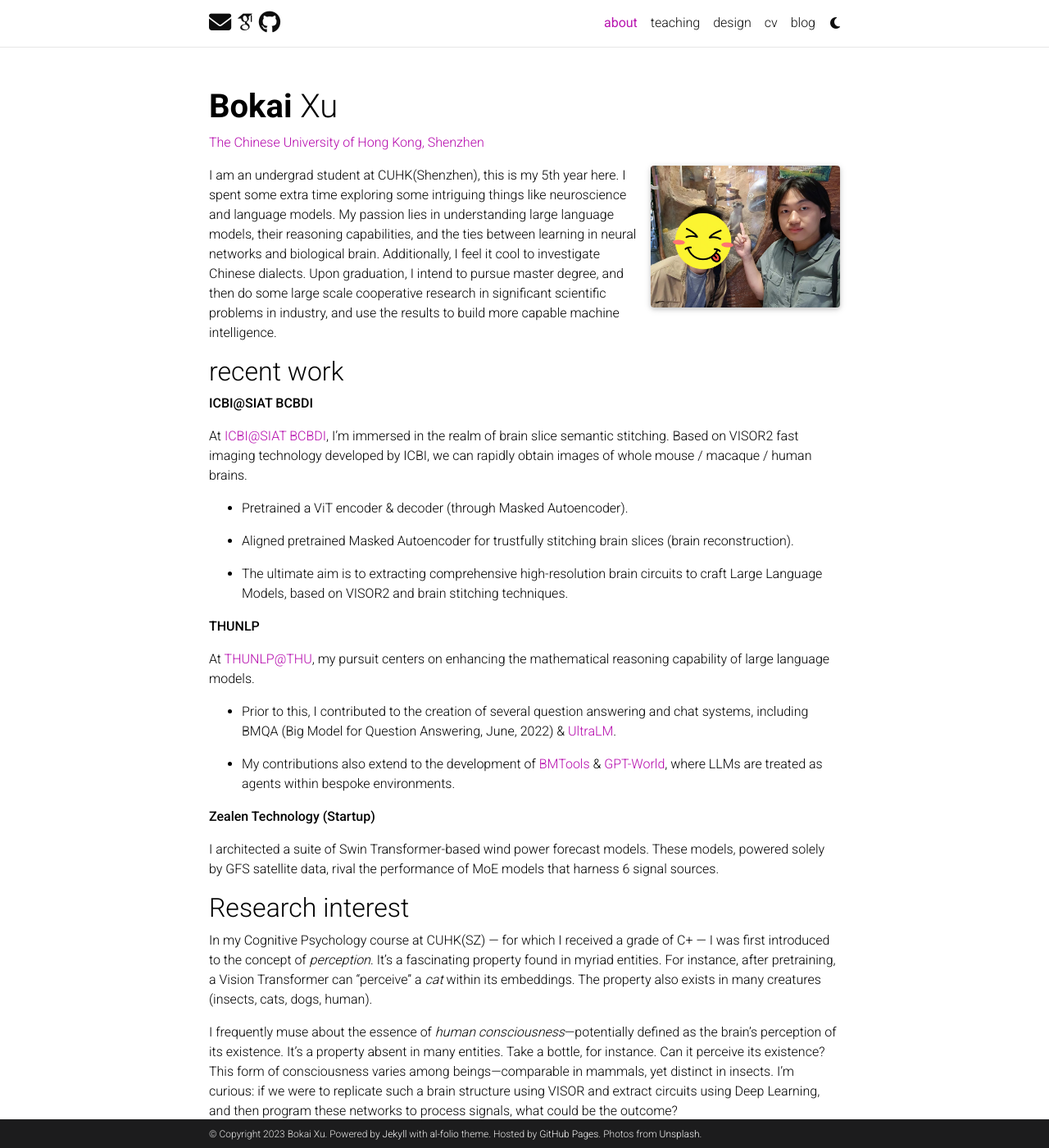
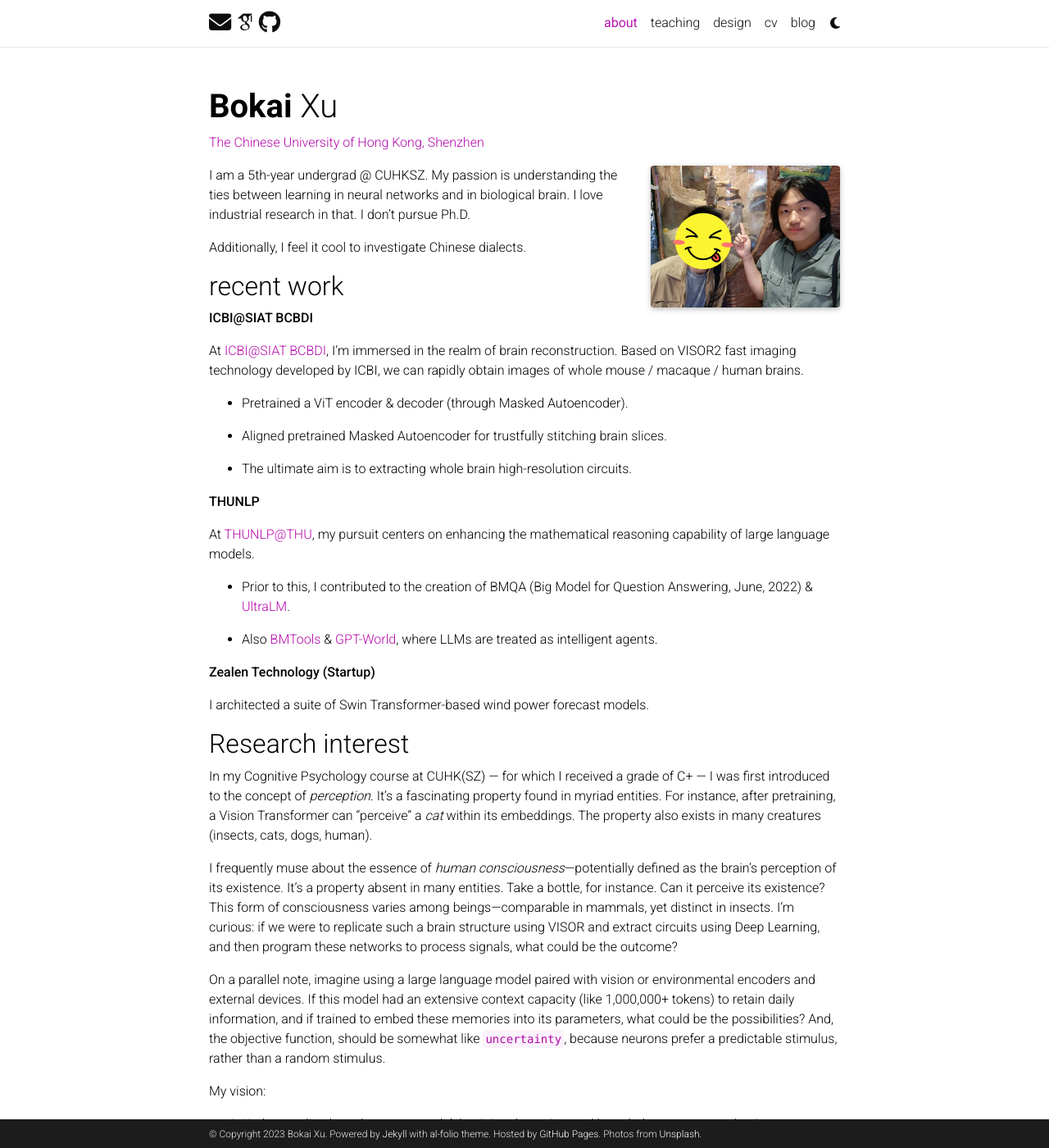
Before and after one commit to bokesyo/bokesyo.github.io, a Jekyll site: the page built from _pages/about.md, in a window 1280 px wide and 1400 px high. Shown: the whole window at 82% size. Built offline with Jekyll 4.4.1, drawn with Linux system fonts in a browser that asks for light colours; full-size pictures stand in for the smaller copies a plugin makes; some web fonts are replaced; comment, search, counter and statistics services are not loaded; a style sheet for code colours, icons or effects is not loaded; some of the changed text lies outside the part shown.

Commit message:
update about

```diff
--- a/_pages/about.md
+++ b/_pages/about.md
@@ -15,33 +15,35 @@
 social: true  # includes social icons at the bottom of the page
 ---
 
-I am an undergrad student at CUHK(Shenzhen), this is my 5th year here. I spent some extra time exploring some intriguing things like neuroscience and language models. My passion lies in understanding large language models, their reasoning capabilities, and the ties between learning in neural networks and biological brain. Additionally, I feel it cool to investigate Chinese dialects. Upon graduation, I intend to pursue master degree, and then do some large scale cooperative research in significant scientific problems in industry, and use the results to build more capable machine intelligence.
+I am a 5th-year undergrad @ CUHKSZ. My passion is understanding the ties between learning in neural networks and in biological brain. I love industrial research in that. I don't pursue Ph.D.
+
+Additionally, I feel it cool to investigate Chinese dialects.
 
 ## recent work
 
 **ICBI@SIAT BCBDI**
 
-At [ICBI@SIAT BCBDI](http://bcbdi.siat.ac.cn/), I'm immersed in the realm of brain slice semantic stitching. Based on VISOR2 fast imaging technology developed by ICBI, we can rapidly obtain images of whole mouse / macaque / human brains.
+At [ICBI@SIAT BCBDI](http://bcbdi.siat.ac.cn/), I'm immersed in the realm of brain reconstruction. Based on VISOR2 fast imaging technology developed by ICBI, we can rapidly obtain images of whole mouse / macaque / human brains.
 
 - Pretrained a ViT encoder & decoder (through Masked Autoencoder).
 
-- Aligned pretrained Masked Autoencoder for trustfully stitching brain slices (brain reconstruction).
+- Aligned pretrained Masked Autoencoder for trustfully stitching brain slices.
 
-- The ultimate aim is to extracting comprehensive high-resolution brain circuits to craft Large Language Models, based on VISOR2 and brain stitching techniques.
+- The ultimate aim is to extracting whole brain high-resolution circuits.
 
 
 **THUNLP**
 
 At [THUNLP@THU](https://nlp.csai.tsinghua.edu.cn/), my pursuit centers on enhancing the mathematical reasoning capability of large language models.
 
-- Prior to this, I contributed to the creation of several question answering and chat systems, including BMQA (Big Model for Question Answering, June, 2022) & [UltraLM](https://github.com/thunlp/UltraChat).
+- Prior to this, I contributed to the creation of BMQA (Big Model for Question Answering, June, 2022) & [UltraLM](https://github.com/thunlp/UltraChat).
 
-- My contributions also extend to the development of [BMTools](https://github.com/OpenBMB/BMTools) & [GPT-World](https://github.com/ShengdingHu/GPT-World), where LLMs are treated as agents within bespoke environments.
+- Also [BMTools](https://github.com/OpenBMB/BMTools) & [GPT-World](https://github.com/ShengdingHu/GPT-World), where LLMs are treated as intelligent agents.
 
 
 **Zealen Technology (Startup)**
 
-I architected a suite of Swin Transformer-based wind power forecast models. These models, powered solely by GFS satellite data, rival the performance of MoE models that harness 6 signal sources.
+I architected a suite of Swin Transformer-based wind power forecast models.
 
 
 ## Research interest
@@ -52,10 +54,8 @@
 
 On a parallel note, imagine using a large language model paired with vision or environmental encoders and external devices. If this model had an extensive context capacity (like 1,000,000+ tokens) to retain daily information, and if trained to embed these memories into its parameters, what could be the possibilities? And, the objective function, should be somewhat like `uncertainty`, because neurons prefer a predictable stimulus, rather than a random stimulus.
 
-I am eager to collaborate with peers to explore these intriguing questions.
+My vision:
 
-In the following years, I would like to do some research on:
+1. Understanding large language models' training dynamics, and knowledge storage mechanism.
 
-1. Understanding large language models, how they store knowledge, and how they reasons.
-
-2. Understanding whether there is a matching between biological brain and large language models, by extracting circuits from brain imaging and purpose hypothesis and test it.
+2. Understanding whether there is a matching between biological brain and large language models, by extracting circuits from brain imaging.
```
